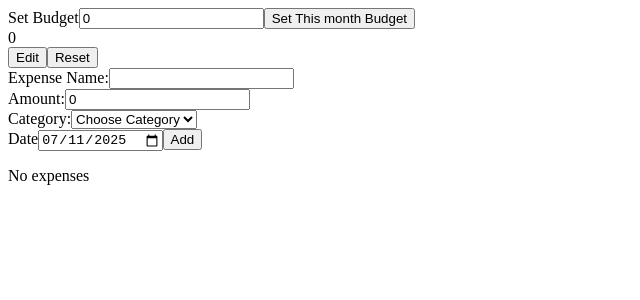
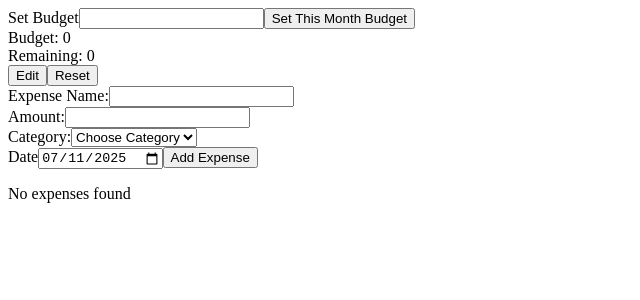
Before and after one commit to jayant880/ExpenseTracker, a React (Vite) app: page / in a window 1280 px wide. Shown: the top 300 px of the page, without its empty margins (0-640 px from the left). Built offline with nearby package versions, Linux system fonts and the light colour scheme.

Commit message:
Rework: Refactor all

```diff
--- a/src/App.tsx
+++ b/src/App.tsx
@@ -1,13 +1,14 @@
+import { useState } from "react";
 import Budget from "./Components/Budget/Budget";
 import Expense from "./Components/Expense/Expense";
 
 function App() {
-
+  const [totalExpense, setTotalExpense] = useState<number>(0)
 
   return (
     <>
-      <Budget />
-      <Expense />
+      <Budget totalExpense={totalExpense} />
+      <Expense setTotalExpense={setTotalExpense} />
     </>
   )
 }
--- a/src/Components/Budget/Budget.tsx
+++ b/src/Components/Budget/Budget.tsx
@@ -5,7 +5,11 @@ import BudgetForm from "./BudgetForm";
 import BudgetViewer from "../Budget/BudgetViewer";
 import { loadBudgetFromLocalStorage, saveBudgetToLocalStorage } from "../../utils/localStorage";
 
-function Budget() {
+interface BudgetProps {
+    totalExpense: number;
+}
+
+function Budget({ totalExpense }: BudgetProps) {
     const [currentBudget, setCurrentBudget] = useState<BudgetNode>(loadBudgetFromLocalStorage);
 
     function setBudget(newBudget: BudgetNode): void {
@@ -19,7 +23,7 @@ function Budget() {
     return (
         <>
             <BudgetForm setBudget={setBudget} />
-            <BudgetViewer budget={currentBudget} setBudget={setBudget} />
+            <BudgetViewer budget={currentBudget} setBudget={setBudget} totalExpense={totalExpense} />
         </>
     )
 }
--- a/src/Components/Budget/BudgetForm.tsx
+++ b/src/Components/Budget/BudgetForm.tsx
@@ -1,19 +1,21 @@
 import React, { useState } from 'react';
-import type { Budget } from '../../types/types';
+import type { BudgetNode } from '../../types/types';
 
 interface BudgetProps {
-    setBudget: (budget: Budget) => void;
+    setBudget: (budget: BudgetNode) => void;
 }
 
-const INTIAL_BUDGET: Budget = {
+const INTIAL_BUDGET: BudgetNode = {
     amount: 0,
 }
 
 function BudgetForm({ setBudget }: BudgetProps) {
-    const [newBudget, setNewBudget] = useState<Budget>(INTIAL_BUDGET);
+    const [newBudget, setNewBudget] = useState<BudgetNode>(INTIAL_BUDGET);
 
     function handleSubmit(e: React.FormEvent): void {
         e.preventDefault();
+        if (newBudget.amount <= 0) return;
+
         setBudget(newBudget);
         setNewBudget(INTIAL_BUDGET);
     }
@@ -31,10 +33,12 @@ function BudgetForm({ setBudget }: BudgetProps) {
                     type="number"
                     id="amount"
                     name="amount"
-                    value={newBudget.amount}
+                    value={newBudget.amount || ''}
                     onChange={handleChange}
+                    min="0"
+                    step={"0.01"}
                 />
-                <button type='submit'>Set This month Budget</button>
+                <button type='submit'>Set This Month Budget</button>
             </form>
         </>
     )
--- a/src/Components/Budget/BudgetViewer.tsx
+++ b/src/Components/Budget/BudgetViewer.tsx
@@ -1,15 +1,17 @@
-import { useState } from "react"
-import type { Budget } from "../../types/types";
+import { useEffect, useState } from "react"
+import type { BudgetNode } from "../../types/types";
 
 interface BudgetViewerProps {
-    budget: Budget;
-    setBudget(newBudget: Budget): void;
+    budget: BudgetNode;
+    setBudget: (newBudget: BudgetNode) => void;
+    totalExpense: number;
 }
 
 
-function BudgetViewer({ budget, setBudget }: BudgetViewerProps) {
+function BudgetViewer({ budget, setBudget, totalExpense }: BudgetViewerProps) {
     const [isEditMode, setIsEditMode] = useState<boolean>(false);
-    const [newBudget, setNewBudget] = useState<Budget>(budget);
+    const [newBudget, setNewBudget] = useState<BudgetNode>(budget);
+    const [remainingBudget, setRemainingBudget] = useState<number>(0);
 
 
     function handleEdit(): void {
@@ -19,31 +21,51 @@ function BudgetViewer({ budget, setBudget }: BudgetViewerProps) {
 
     function handleChange(e: React.ChangeEvent<HTMLInputElement>): void {
         const { name, value } = e.target;
-        setNewBudget({ ...newBudget, [name]: value });
+        setNewBudget({ ...newBudget, [name]: Number(value) });
     }
 
     function handleSave(): void {
+        if (newBudget.amount < 0) return;
         setBudget(newBudget);
         setIsEditMode(false);
     }
 
     function handleReset(): void {
-        setBudget({ amount: 0 });
-        setNewBudget({ amount: 0 })
+        const resetBudget = { amount: 0 }
+        setBudget(resetBudget);
+        setNewBudget(resetBudget);
     }
+
+    useEffect(() => {
+        setRemainingBudget(budget.amount - totalExpense);
+    }, [budget, totalExpense]);
+
+    useEffect(() => {
+        setNewBudget(budget);
+    }, [budget]);
 
     return (
         <>
             {isEditMode ? (
                 // Edit mode is on
                 <>
-                    <input type="number" id="amount" name="amount" value={newBudget.amount} onChange={handleChange} />
+                    <input
+                        type="number"
+                        id="amount"
+                        name="amount"
+                        value={newBudget.amount || ''}
+                        onChange={handleChange}
+                        min="0"
+                        step="0.01"
+                    />
+                    <div>Remaining: {budget.amount - totalExpense}</div>
                     <button onClick={handleEdit}>Edit</button>
                     <button onClick={handleSave}>Save</button>
                 </>
             ) : (
                 <>
-                    <div>{budget.amount}</div>
+                    <div>Budget: {budget.amount}</div>
+                    <div>Remaining: {remainingBudget}</div>
                     <button onClick={handleEdit}>Edit</button>
                     <button onClick={handleReset}>Reset</button>
                 </>
--- a/src/Components/Expense/Expense.tsx
+++ b/src/Components/Expense/Expense.tsx
@@ -1,30 +1,31 @@
 import { useState, useEffect } from "react";
-
 import ExpenseForm from "./ExpenseForm";
 import ViewExpenses from "./ExpenseViewer";
-
 import { loadExpenseFromLocalStorage, saveExpensesToLocalStorage } from '../../utils/localStorage';
-
 import type { ExpenseNode } from "../../types/types";
 
-function Expense() {
+interface ExpenseProps {
+    setTotalExpense: (totalExpense: number) => void;
+}
+
+function Expense({ setTotalExpense }: ExpenseProps) {
     const [expenseList, setExpenseList] = useState<ExpenseNode[]>(loadExpenseFromLocalStorage);
 
     function addExpense(newExpense: ExpenseNode): void {
-        newExpense = { ...newExpense, id: crypto.randomUUID() }
-        setExpenseList([...expenseList, newExpense]);
+        const expenseWithId = { ...newExpense, id: crypto.randomUUID() };
+        setExpenseList(prev => [...prev, expenseWithId]);
     }
 
     function updateExpense(editedExpense: ExpenseNode): void {
-        const updatedExpenseList = expenseList.map((expense: ExpenseNode) => {
-            return editedExpense.id === expense.id ? editedExpense : expense;
-        })
-        setExpenseList(updatedExpenseList);
+        setExpenseList(prev =>
+            prev.map(expense =>
+                expense.id === editedExpense.id ? editedExpense : expense
+            )
+        );
     }
 
     function deleteExpense(id: string): void {
-        const updatedExpenseList = expenseList.filter((expense: ExpenseNode) => expense.id !== id);
-        setExpenseList(updatedExpenseList);
+        setExpenseList(prev => prev.filter(expense => expense.id !== id));
     }
 
     useEffect(() => {
@@ -34,7 +35,12 @@ function Expense() {
     return (
         <>
             <ExpenseForm addExpense={addExpense} />
-            <ViewExpenses expenseList={expenseList} updateExpense={updateExpense} deleteExpense={deleteExpense} />
+            <ViewExpenses
+                expenseList={expenseList}
+                updateExpense={updateExpense}
+                deleteExpense={deleteExpense}
+                setTotalExpense={setTotalExpense}
+            />
         </>
     )
 }
--- a/src/Components/Expense/ExpenseForm.tsx
+++ b/src/Components/Expense/ExpenseForm.tsx
@@ -26,9 +26,9 @@ function ExpenseForm({ addExpense }: ExpenseFormProps) {
         }));
     }
 
-    function handleSubmit(e: React.FormEvent): void | null {
+    function handleSubmit(e: React.FormEvent): void {
         e.preventDefault();
-        if (!expense.amount) return null;
+        if (!expense.amount || expense.amount <= 0) return;
         addExpense(expense)
         setExpense(INITIAL_EXPENSE)
     }
@@ -49,8 +49,11 @@ function ExpenseForm({ addExpense }: ExpenseFormProps) {
                 type="number"
                 id="amount"
                 name="amount"
-                value={expense.amount}
+                value={expense.amount || ''}
                 onChange={handleChange}
+                min={"0.01"}
+                step={"0.01"}
+                required
             />
             <br />
             <label htmlFor="category">Category:</label>
@@ -66,8 +69,14 @@ function ExpenseForm({ addExpense }: ExpenseFormProps) {
             </select>
             <br />
             <label htmlFor="date">Date</label>
-            <input type="date" id="date" name="date" value={format(expense.date, 'yyyy-MM-dd')} onChange={handleChange} />
-            <button type="submit">Add</button>
+            <input
+                type="date"
+                id="date"
+                name="date"
+                value={format(expense.date, 'yyyy-MM-dd')}
+                onChange={handleChange}
+            />
+            <button type="submit">Add Expense</button>
         </form>
     )
 }
--- a/src/Components/Expense/ExpenseViewer.tsx
+++ b/src/Components/Expense/ExpenseViewer.tsx
@@ -5,11 +5,12 @@ import { endOfMonth, endOfWeek, isWithinInterval, startOfMonth, startOfWeek } fr
 
 interface ViewExpenseProps {
     expenseList: ExpenseNode[];
-    updateExpense(Editedxpesnse: ExpenseNode): void;
-    deleteExpense(id: string): void;
+    updateExpense: (editedxpesnse: ExpenseNode) => void;
+    deleteExpense: (id: string) => void;
+    setTotalExpense: (totalExpense: number) => void;
 }
 
-function ViewExpenses({ expenseList, updateExpense: updateExpense, deleteExpense }: ViewExpenseProps) {
+function ViewExpenses({ expenseList, updateExpense, deleteExpense, setTotalExpense }: ViewExpenseProps) {
     const [dateFilter, setDateFilter] = useState<"all" | "week" | "month">("all");
     const [total, setTotal] = useState<number>(0)
 
@@ -28,16 +29,14 @@ function ViewExpenses({ expenseList, updateExpense: updateExpense, deleteExpense
     })
 
     useEffect(() => {
-        let expenseListTotal: number = 0;
-        filteredExpensesList.map((expenseItem) => {
-            expenseListTotal += Number(expenseItem.amount)
-        });
+        const expenseListTotal = filteredExpensesList.reduce((sum, expense) => {
+            return sum + Number(expense.amount);
+        }, 0);
         setTotal(expenseListTotal);
-    }, [filteredExpensesList])
+        setTotalExpense(expenseListTotal)
+    }, [filteredExpensesList, setTotalExpense]);
 
-    if (filteredExpensesList.length === 0) return (
-        <p>No expenses</p>
-    );
+    if (filteredExpensesList.length === 0) return <p>No expenses found</p>
 
     return (
         <div>
@@ -52,21 +51,26 @@ function ViewExpenses({ expenseList, updateExpense: updateExpense, deleteExpense
                         <th>Name</th>
                         <th>Amount</th>
                         <th>Category</th>
-                        <th>Transaction Date</th>
+                        <th>Date</th>
                         <th>Edit</th>
                         <th>Delete</th>
                     </tr>
                 </thead>
                 <tbody>
                     {filteredExpensesList.map((expense: ExpenseNode) => (
-                        <ExpenseRow key={expense.id} expense={expense} updateExpense={updateExpense} deleteExpense={deleteExpense} />
+                        <ExpenseRow
+                            key={expense.id}
+                            expense={expense}
+                            updateExpense={updateExpense}
+                            deleteExpense={deleteExpense}
+                        />
                     ))}
                 </tbody>
-                {total !== 0 && (
+                {total > 0 && (
                     <tfoot>
                         <tr>
                             <td>Total :</td>
-                            <td>{total}</td>
+                            <td>{total.toFixed(2)}</td>
                             <td> - </td>
                             <td> - </td>
                             <td> - </td>
--- a/src/types/types.ts
+++ b/src/types/types.ts
@@ -1,7 +1,7 @@
 export interface ExpenseNode {
     id: string;
     name: string;
-    amount: number | "";
+    amount: number;
     category: Category;
     date: Date;
 }
--- a/src/utils/localStorage.ts
+++ b/src/utils/localStorage.ts
@@ -5,10 +5,15 @@ const budgetKey = "Budget";
 
 export function saveExpensesToLocalStorage(expenseList: ExpenseNode[]): void {
     try{
-        const expenseListString = JSON.stringify(expenseList);
+        const expenseListString = JSON.stringify(expenseList, (key, value) => {
+            if(key === 'date' && value instanceof Date) {
+                return value.toISOString();
+            }
+            return value;
+        });
         localStorage.setItem(expenseListKey, expenseListString);
     } catch (error) {
-        console.error("Failed to save expenses to local Storage", error);
+        console.error("Failed to save expenses to localStorage", error);
     }
 }
 
@@ -18,7 +23,12 @@ export function loadExpenseFromLocalStorage(): ExpenseNode[] {
         if(!expenseListString) return [];
 
         const parsedData = JSON.parse(expenseListString);
-        return Array.isArray(parsedData) ? parsedData : []
+        if(!Array.isArray(parsedData)) return [];
+
+        return parsedData.map((expense) => ({
+            ...expense,
+            date: new Date(expense.date)
+        }));
     } catch (error) {
         console.error("Failed to load expenses from localStorage", error);
         return [];
@@ -40,7 +50,7 @@ export function loadBudgetFromLocalStorage(): BudgetNode {
         if(!budgetString) return {amount: 0};
 
         const parsedData = JSON.parse(budgetString);
-        return parsedData || {amount: 0};
+        return parsedData && typeof parsedData.amount === 'number' ? parsedData : {amount : 0};
     } catch (error) {
         console.error("Failed to load Budget from localStorage", error);
         return {amount: 0};
```
Also changed, not shown: src/Components/Expense/ExpenseRow.tsx (+30 -19 lines).
